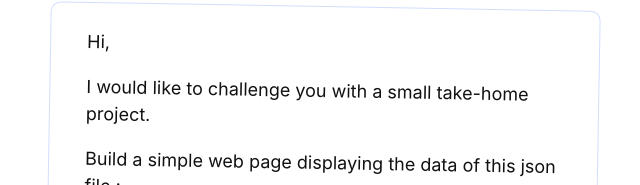
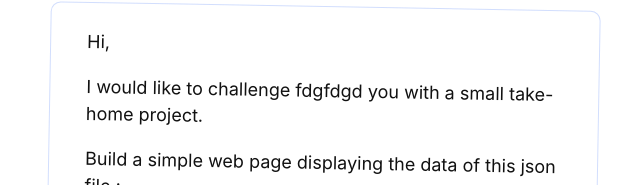
Before and after one commit to lucleray/luc.im, a Next.js app: page /work/front-end-interview in a window 1280 px wide. Shown: the part 708-893 px from the top of the page, without its empty margins (57-697 px from the left). Built offline with nearby package versions, Linux system fonts and the light colour scheme; a web font is replaced by a local one.

Commit message:
Update front-end-interview.mdx

```diff
--- a/pages/work/front-end-interview.mdx
+++ b/pages/work/front-end-interview.mdx
@@ -36,7 +36,7 @@ I sent them an email :
 
 <Card>
   <p>Hi,</p>
-  <p>I would like to challenge you with a small take-home project.</p>
+  <p>I would like to challenge fdgfdgd you with a small take-home project.</p>
   <p>
     Build a simple web page displaying the data of this json file :{' '}
     <A newtab href="/static/articles/restaurants.json">
```
